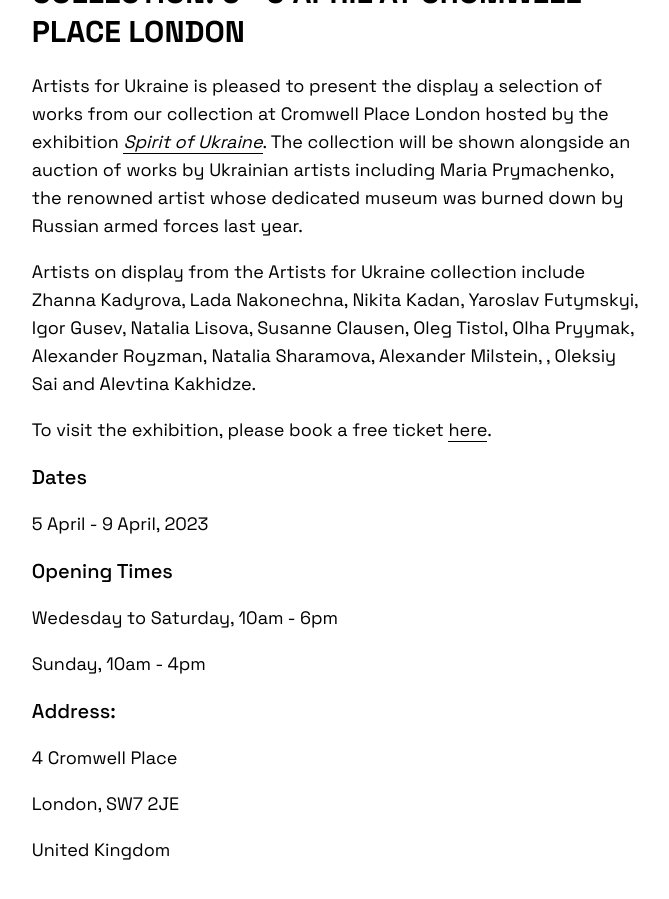
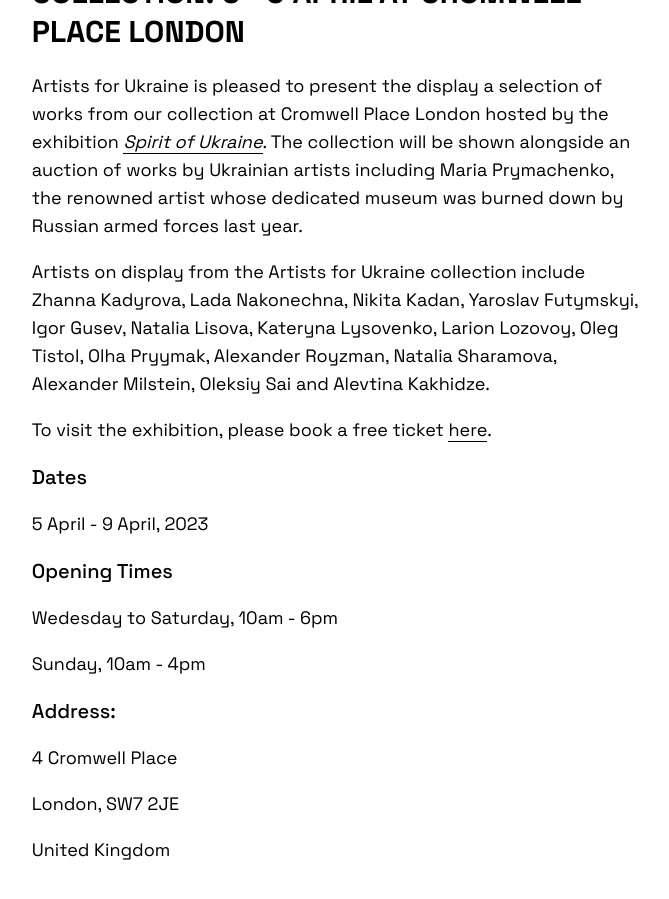
Before and after one commit to Zanemax/artists-for-ukraine, a Jekyll site: the page built from _posts/news/2023-04-05-cromwell-place.md, in a window 1280 px wide and 900 px high, scrolled down 845 px. Shown: the whole window, without its empty margins (301-970 px from the left). Built offline with Jekyll 4.4.1, drawn with Linux system fonts in a browser that asks for light colours.

Commit message:
Update artist list

```diff
--- a/_posts/news/2023-04-05-cromwell-place.md
+++ b/_posts/news/2023-04-05-cromwell-place.md
@@ -10,7 +10,7 @@ image-text: Lada Nakonechna (2019)
 
 Artists for Ukraine is pleased to present the display a selection of works from our collection at Cromwell Place London hosted by the exhibition <a href="https://www.cromwellplace.com/whats-on/art-in-conflict">_Spirit of Ukraine_</a>. The collection will be shown alongside an auction of works by Ukrainian artists including Maria Prymachenko, the renowned artist whose dedicated museum was burned down by Russian armed forces last year.
 
-Artists on display from the Artists for Ukraine collection include Zhanna Kadyrova, Lada Nakonechna, Nikita Kadan, Yaroslav Futymskyi, Igor Gusev, Natalia Lisova, Susanne Clausen, Oleg Tistol, Olha Pryymak, Alexander Royzman, Natalia Sharamova, Alexander Milstein, , Oleksiy Sai and Alevtina Kakhidze.
+Artists on display from the Artists for Ukraine collection include Zhanna Kadyrova, Lada Nakonechna, Nikita Kadan, Yaroslav Futymskyi, Igor Gusev, Natalia Lisova, Kateryna Lysovenko, Larion Lozovoy, Oleg Tistol, Olha Pryymak, Alexander Royzman, Natalia Sharamova, Alexander Milstein, Oleksiy Sai and Alevtina Kakhidze.
 
 To visit the exhibition, please book a free ticket <a href="https://www.tickettailor.com/events/cromwellplace/876454">here</a>.
 
```
